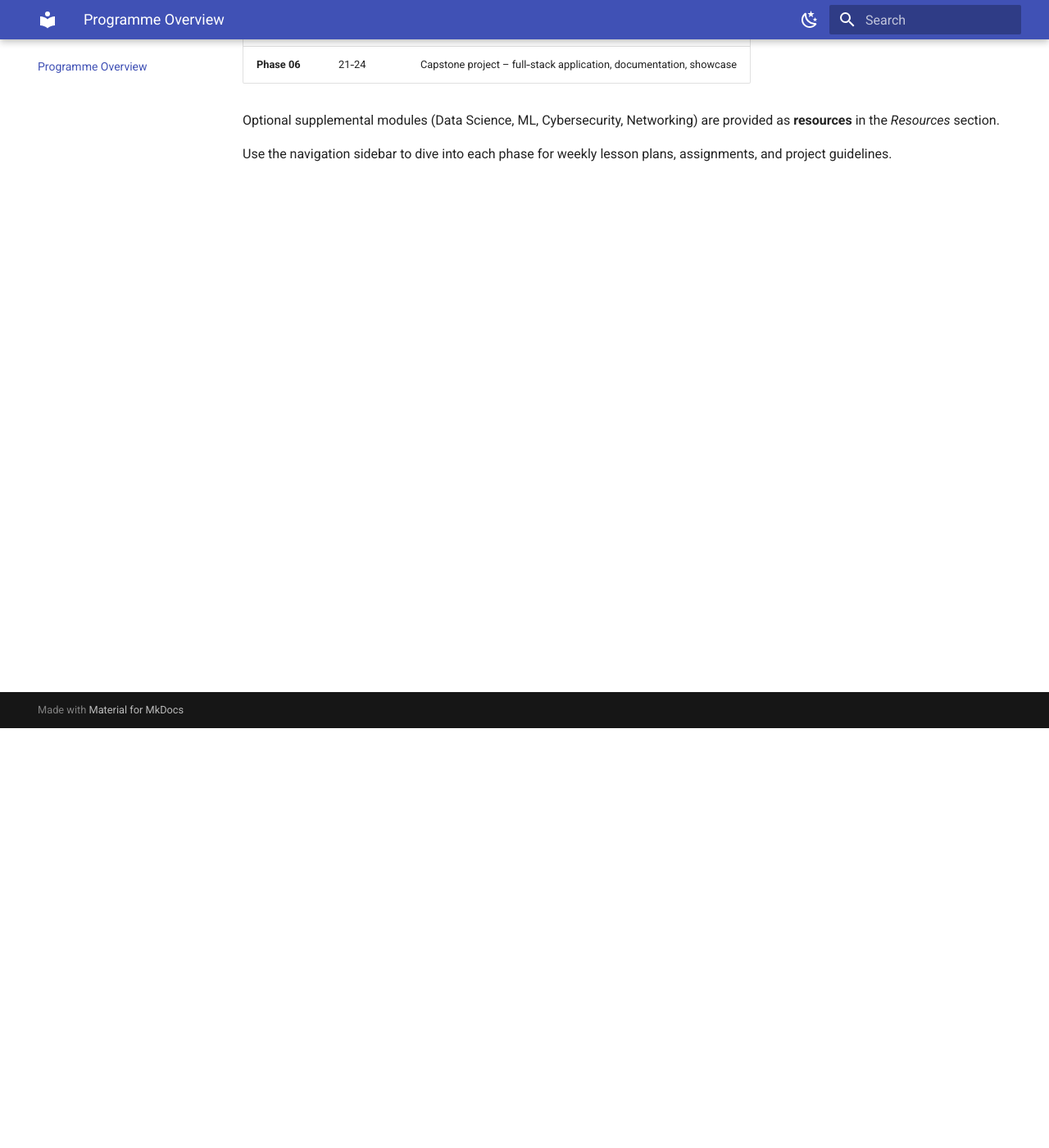
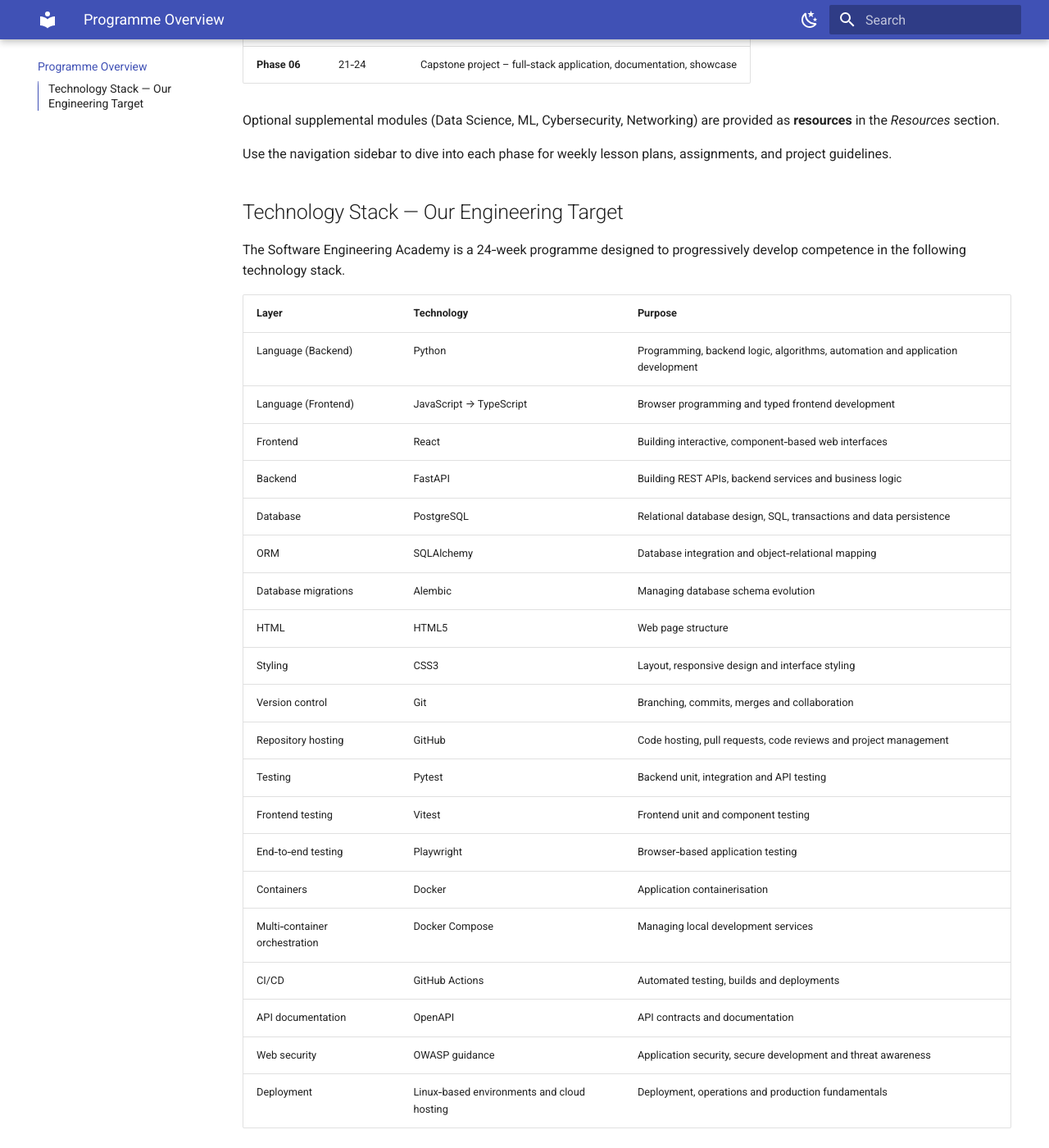
Before and after one commit to Geddywendot/Software-Engineering, an MkDocs documentation site: the page built from docs/programme-overview.md, in a window 1280 px wide and 1400 px high, scrolled down 512 px. Shown: the whole window at 82% size. Built offline with MkDocs 1.6.1 and Material for MkDocs 9.7.7, drawn with Linux system fonts in a browser that asks for light colours.

Commit message:
add: added Course overview of the tech stack to be covered.

```diff
--- a/docs/programme-overview.md
+++ b/docs/programme-overview.md
@@ -14,3 +14,30 @@ This document provides a high‑level view of the 24‑week curriculum, split in
 Optional supplemental modules (Data Science, ML, Cybersecurity, Networking) are provided as **resources** in the *Resources* section.
 
 Use the navigation sidebar to dive into each phase for weekly lesson plans, assignments, and project guidelines.
+
+## Technology Stack — Our Engineering Target
+
+The Software Engineering Academy is a 24‑week programme designed to progressively develop competence in the following technology stack.
+
+| Layer | Technology | Purpose |
+|---|---|---|
+| Language (Backend) | Python | Programming, backend logic, algorithms, automation and application development |
+| Language (Frontend) | JavaScript → TypeScript | Browser programming and typed frontend development |
+| Frontend | React | Building interactive, component‑based web interfaces |
+| Backend | FastAPI | Building REST APIs, backend services and business logic |
+| Database | PostgreSQL | Relational database design, SQL, transactions and data persistence |
+| ORM | SQLAlchemy | Database integration and object‑relational mapping |
+| Database migrations | Alembic | Managing database schema evolution |
+| HTML | HTML5 | Web page structure |
+| Styling | CSS3 | Layout, responsive design and interface styling |
+| Version control | Git | Branching, commits, merges and collaboration |
+| Repository hosting | GitHub | Code hosting, pull requests, code reviews and project management |
+| Testing | Pytest | Backend unit, integration and API testing |
+| Frontend testing | Vitest | Frontend unit and component testing |
+| End‑to‑end testing | Playwright | Browser‑based application testing |
+| Containers | Docker | Application containerisation |
+| Multi‑container orchestration | Docker Compose | Managing local development services |
+| CI/CD | GitHub Actions | Automated testing, builds and deployments |
+| API documentation | OpenAPI | API contracts and documentation |
+| Web security | OWASP guidance | Application security, secure development and threat awareness |
+| Deployment | Linux‑based environments and cloud hosting | Deployment, operations and production fundamentals |
```
